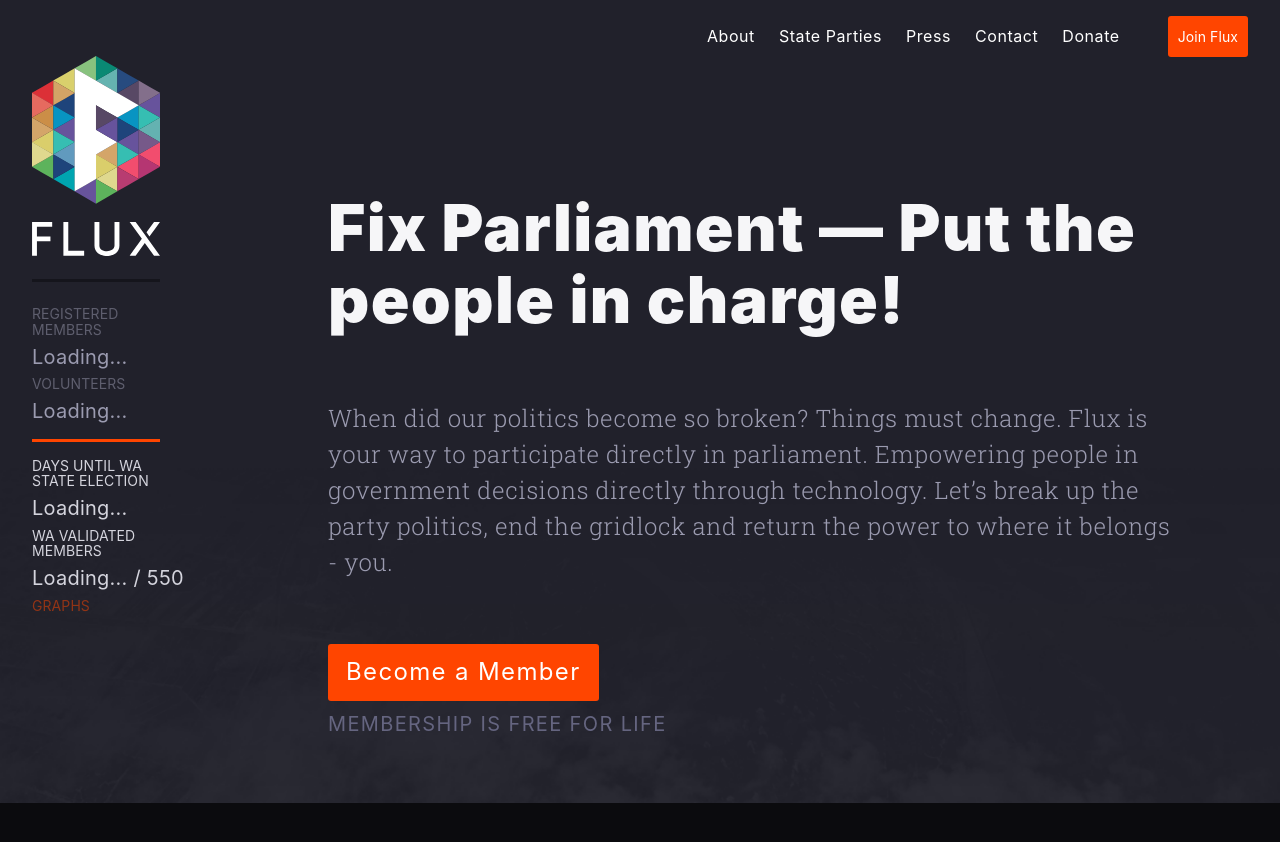
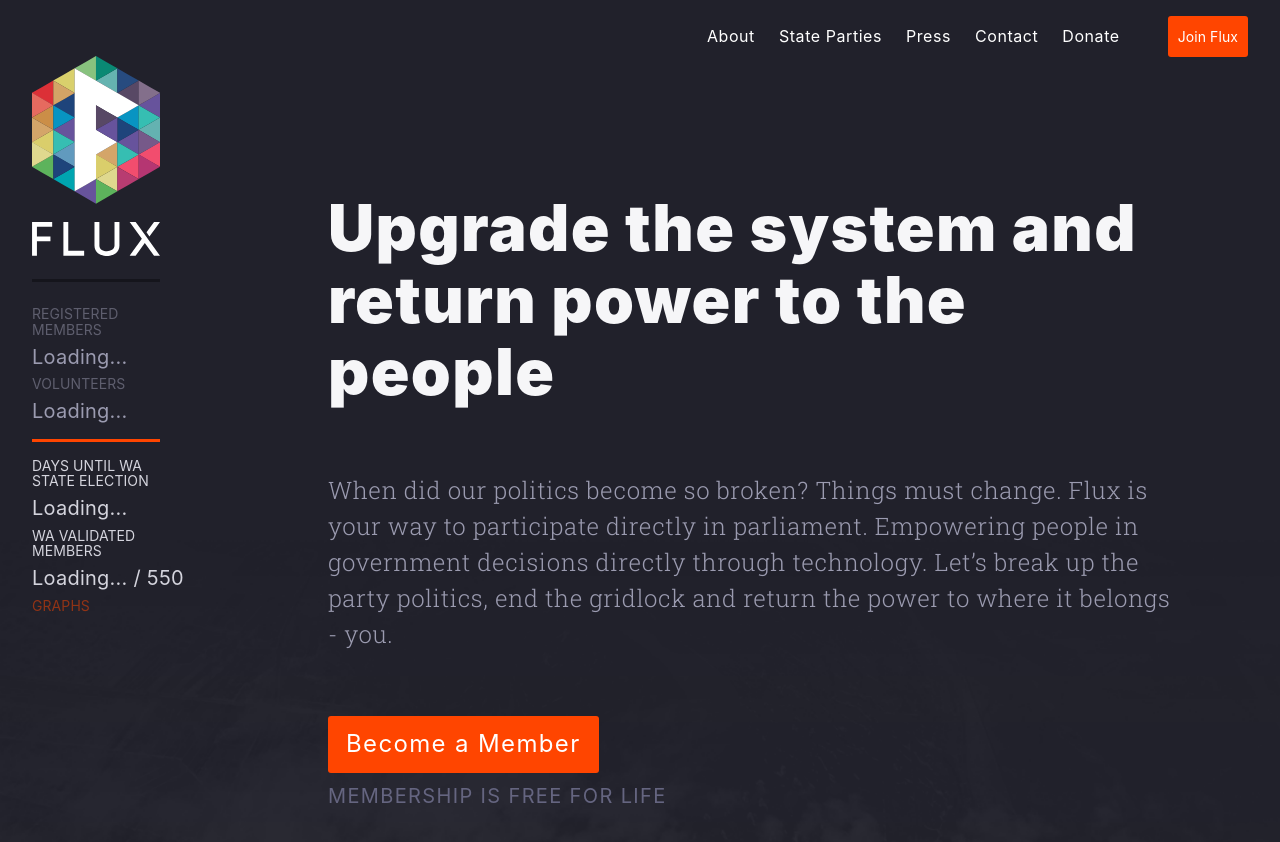
Before and after one commit to voteflux/flux-website-v2, a Jekyll site: the page built from index.html, in a window 1280 px wide and 900 px high, cut to the strip 0-843 px from the top of the window. Built offline with Jekyll 4.4.1, drawn with Linux system fonts in a browser that asks for light colours.

Commit message:
Change copy back

```diff
--- a/index.html
+++ b/index.html
@@ -6,7 +6,7 @@
 home: true
 
 # Top hero section
-hero-title: Fix Parliament &mdash; Put the people in charge!
+hero-title: Upgrade the system and return power to the people
 hero-copy: >
   When did our politics become so broken? Things must change. Flux is your way to
   participate directly in parliament. Empowering people in government decisions directly
```
